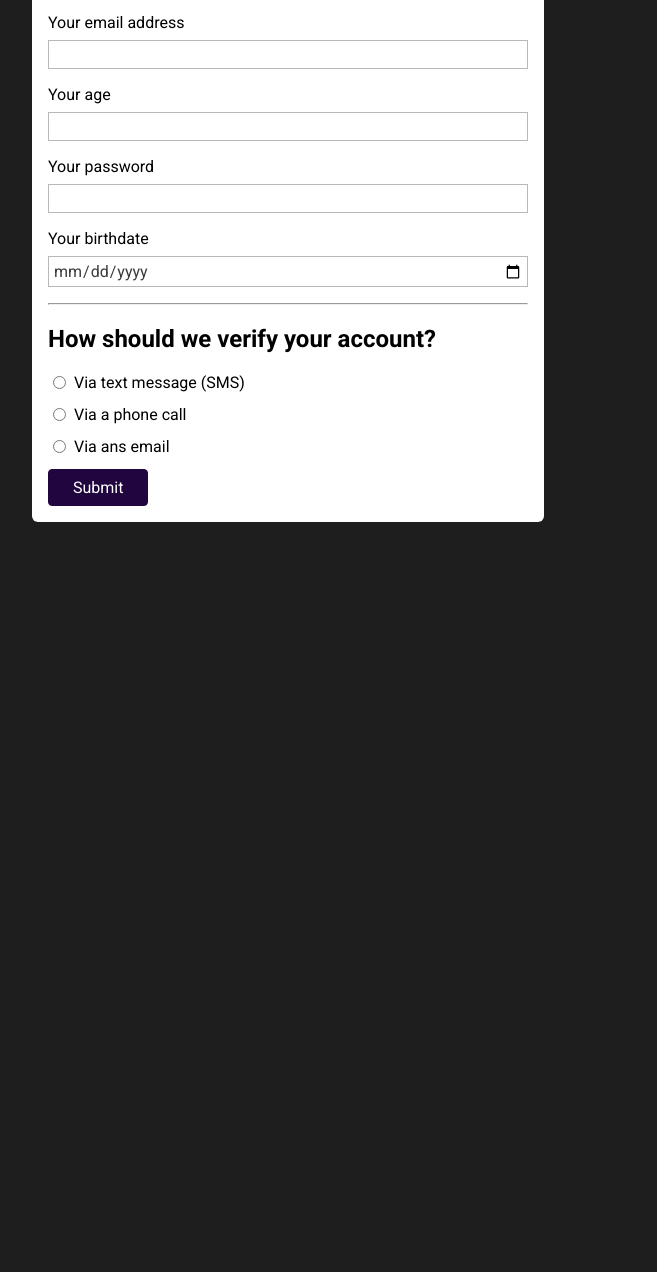
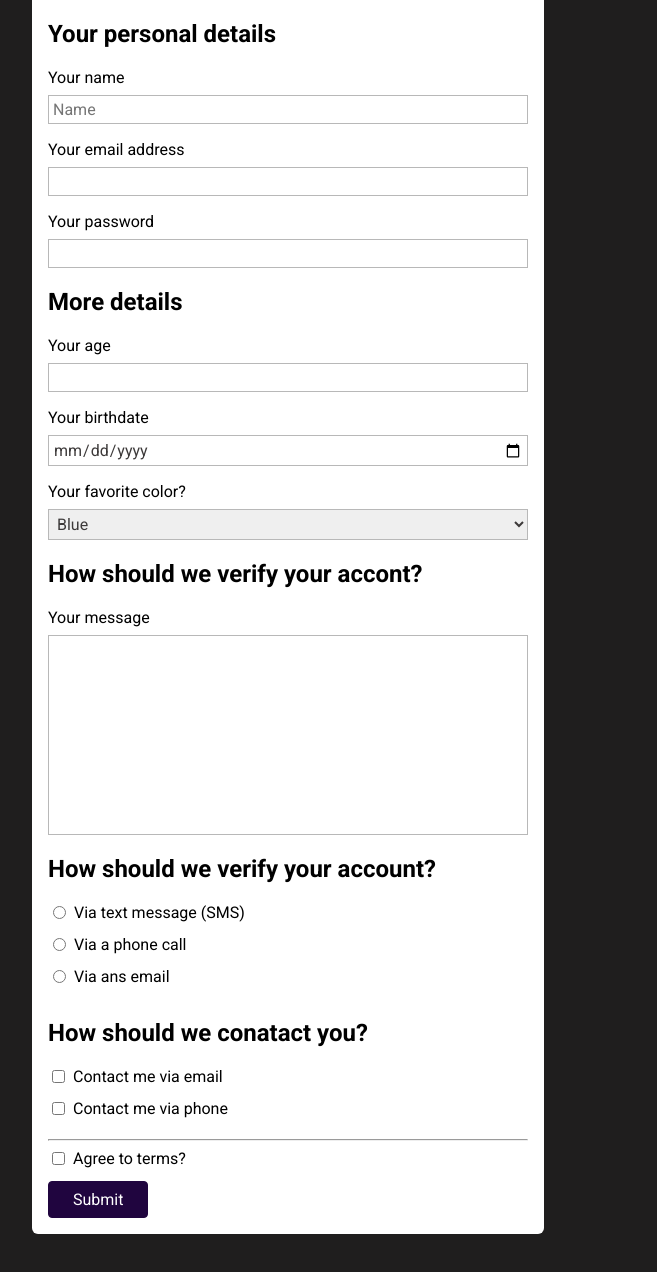
Before and after one commit to Goldcartel/inputtest, a plain HTML site: page index.html in a window 1280 px wide. Shown: the part 203-1475 px from the top of the page, without its empty margins (96-753 px from the left). Before the commit the page ends 853 px from the top, so only its background shows below. Drawn offline with Linux system fonts and the light colour scheme.

Commit message:
practice

```diff
--- a/index.html
+++ b/index.html
@@ -15,32 +15,102 @@
 </head>
 
 <body>
+    <header>
+        <h1>Demo Form</h1>
+    </header>
+    <main>
         <form action="/" method="GET">
+            <section>
+                <h2>Your personal details</h2>
+                <ul>
+                    <li>
                         <label for="user-name">Your name</label>
-        <input type="text" name="user-name" id="user-name" />
+                        <input type="text" name="user-name" id="user-name" required placeholder="Name"/>
+
+                    </li>
+                    <li>
                         <label for="user-email">Your email address</label>
-        <input type="email" name="user-email" id="user-email">
+                        <input type="email" name="user-email" id="user-email" required>
+                    </li>
+                    <li>
+                        <label for="user-password">Your password</label>
+                        <input type="password" name="user-password" id="user-password" required minlength="7">
+                    </li>
+                </ul>
+
+            </section>
+
+            <section>
+                <h2>More details</h2>
+                <ul>
+                    <li>
                         <label for="user-age">Your age</label>
-        <input type="number" step="1" name="user-age" id="user-age">
-        <label for="user-password">Your password</label>
-        <input type="password" name="user-password" id="user-password">
+                        <input type="number" step="1" name="user-age" id="user-age" required min="18" max="100">
+                    </li>
+                    <li>
                         <label for="birthdate">Your birthdate</label>
-        <input type="date" name="birthdate" id="birthdate">
+                        <input type="date" name="birthdate" id="birthdate" required min="1921-01-01" max="2023-01-01">
+                    </li>
+                    <li>
+                        <label for="favorite-color">Your favorite color?</label>
+                        <select id="favorite-color" name="favorite-color">
+                            <option value="blue">Blue</option>
+                            <option value="black">Black</option>
+                            <option value="red">Red</option>
+                        </select>
+
+                    </li>
+                </ul>
+            </section>
+
+            <section>
+                <h2>How should we verify your accont?</h2>
+                <label for="user-message">Your message</label>
+                <textarea name="user-message" id="user-message" cols="30" rows="10"></textarea>
+
+            </section>
+
+            <section>
+
+                <h2>How should we verify your account?</h2>
+                <ul>
+                    <li class="form-control-inline">
+                        <input type="radio" name="verify" id="verify-text-message" value="text-message" required/>
+                        <label for="verify-text-message">Via text message (SMS)</label>
+                    </li>
+                    <li class="form-control-inline">
+                        <input type="radio" name="verify" id="verify-phone" value="phone" required/>
+                        <label for="verify-phone">Via a phone call</label>
+                    </li>
+                    <li class="form-control-inline">
+                        <input type="radio" name="verify" id="verify-eamil" value="email" required/>
+                        <label for="verify-eamil">Via ans email</label>
+                    </li>
+                </ul>
+            </section>
+            <section>
+                <h2>How should we conatact you?</h2>
+                <ul>
+                    <li class="form-control-inline">
+                        <input type="checkbox" id="contact-email" name="contact-emial" value="email">
+                        <label for="contact-email">Contact me via email</label>
+                    </li>
+                    <li class="form-control-inline">
+                        <input type="checkbox" id="contact-phone" name="contact-phone" value="phone">
+                        <label for="contact-phone">Contact me via phone</label>
+                    </li>
+                </ul>
                 <hr>
-        <h2>How should we verify your account?</h2>
+            </section>
+            <section>
                 <div class="form-control-inline">
-            <input type="radio" name="verify" id="verify-text-message" value="text-message" />
-            <label for="verify-text-message">Via text message (SMS)</label>
+                    <input type="checkbox" id="agree-terms" name="terms" value="terms">
+                    <label for="agree-terms">Agree to terms?</label>
                 </div>
-        <div class="form-control-inline">
-            <input type="radio" name="verify" id="verify-phone" value="phone" />
-            <label for="verify-phone">Via a phone call</label>
-        </div>
-        <div class="form-control-inline">
-            <input type="radio" name="verify" id="verify-eamil" value="email" />
-            <label for="verify-eamil">Via ans email</label>
-        </div>
-        <button>Submit</button>
+            </section>
+            <section>
+                <button type="submit">Submit</button>
+            </section>
         </form>
-
+    </main>
 </html>
--- a/styles.css
+++ b/styles.css
@@ -2,6 +2,16 @@ body {
     background-color: rgb(31, 30, 30);
     margin: 8rem;
     font-family: 'Roboto', sans-serif;
+}
+
+h1 {
+    text-align: center;
+    color:white;
+}
+ul {
+    list-style: none;
+    margin: 0;
+    padding: 0;
 }
 
 form {
@@ -17,7 +27,9 @@ label {
     display: block;
 }
 
-input {
+input,
+textarea,
+select {
     width: 100%;
     display: block;
     margin-bottom: 1rem;
@@ -28,7 +40,12 @@ input {
     color: rgb(61, 58, 58);
 }
 
-input:focus {
+textarea {
+    resize: none;
+}
+
+input:focus,
+textarea:focus {
     background-color: rgb(219, 190, 253);
     color: rgb(32, 5, 63);
     border-color: rgb(32, 5, 63);
```
Lines whose indentation alone changed are shown as unchanged.
